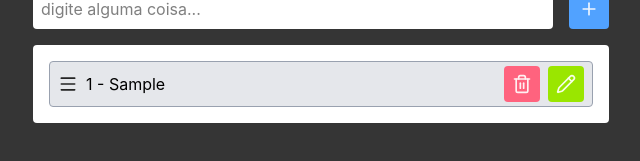
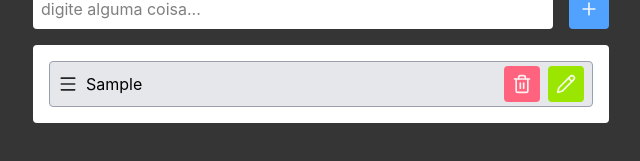
Before and after one commit to MarcioFilhoDev/suas-tasks, a React (Vite) app: page / in a window 1280 px wide. Both pictures are taken after typing "Sample" into the empty fields and a click on the button 908 px from the left and 212 px from the top of the page. Shown: the part 203-364 px from the top of the page, without its empty margins (319-959 px from the left). Built offline with nearby package versions, Linux system fonts and the light colour scheme.

Commit message:
fix: removido index auxiliar para função de reordenar tarefas

```diff
--- a/src/components/Task.tsx
+++ b/src/components/Task.tsx
@@ -25,7 +25,7 @@ export default function Task(props: TasksProps) {
             <Menu size={20} color="#252525" />
 
             <span className="line-clamp-2 text-ellipsis">
-              {props.task.id} - {props.task.task}
+              {props.task.task}
             </span>
           </div>
 
```
